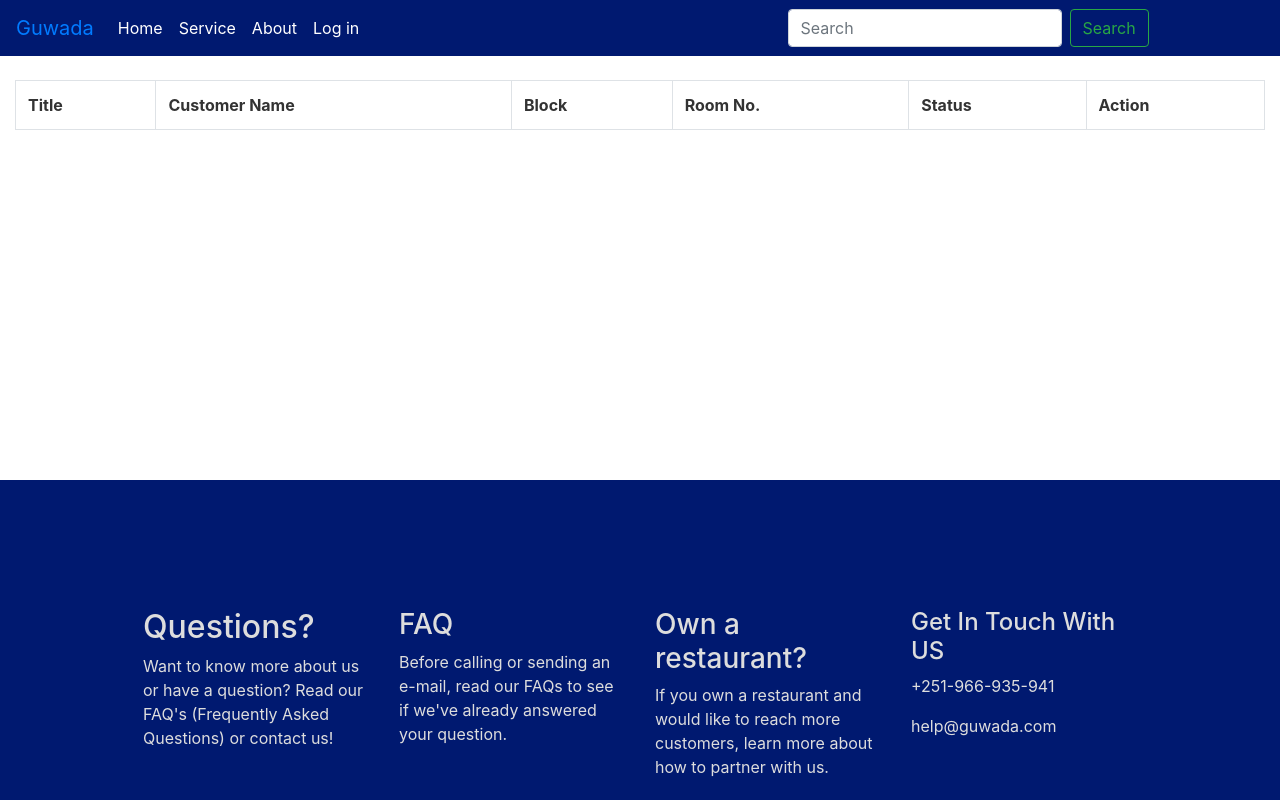
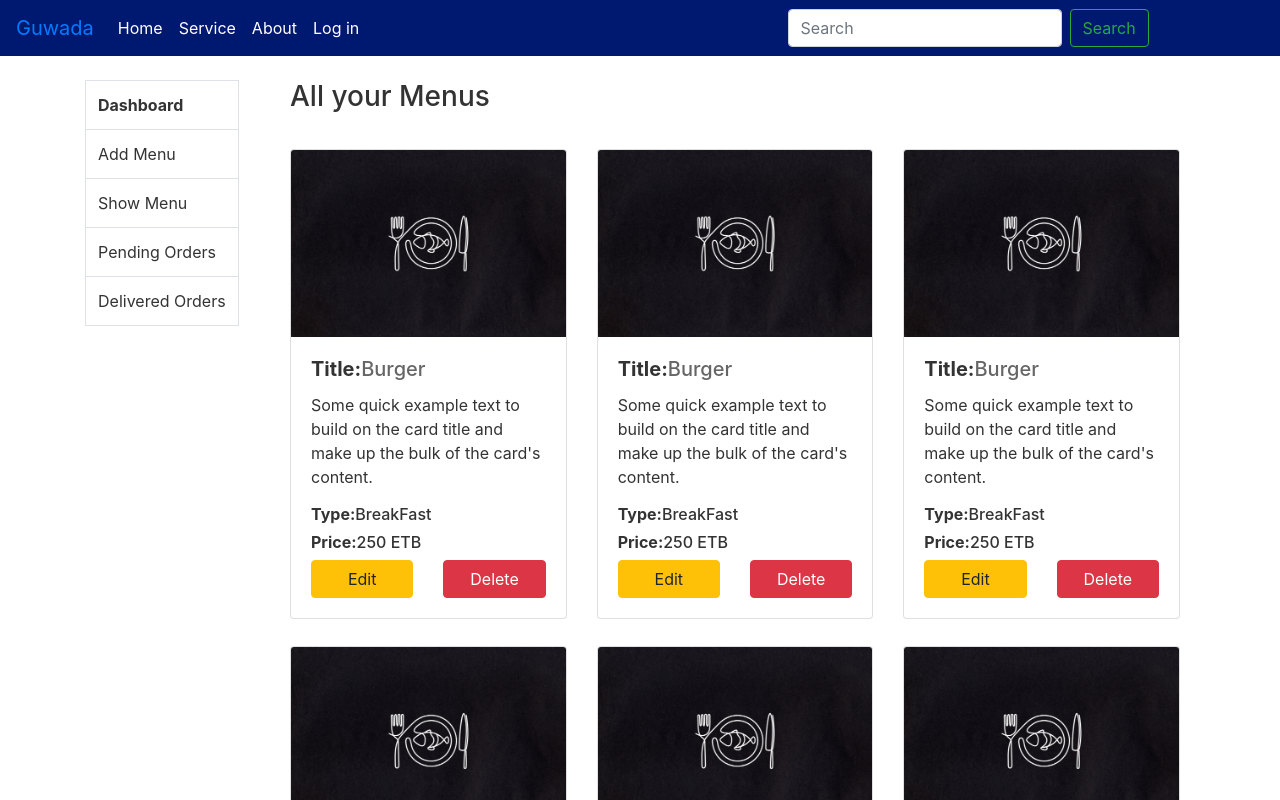
Before and after one commit to Girumance/GuwadaFrontEnd, a React (Create React App) app: page / in a window 1280 px wide. Shown: the top 800 px of the page. Built offline with nearby package versions, Linux system fonts and the light colour scheme.

Commit message:
dashboard is added

```diff
--- a/src/App.js
+++ b/src/App.js
@@ -16,6 +16,7 @@ import AddKMenu from './Components/AddMenu';
 import ShowMenu from './Components/ShowMenu';
 import ShowMenuWrapper from './Components/ShowMenuWrapper';
 import Order from './Components/Order';
+import Dashboard from './Components/Dashboard';
 
 function App() {
 
@@ -30,12 +31,13 @@ function App() {
        <KitchenDetails/>
       <AddKMenu/>
       <ShowMenuWrapper/>
+      <Order/>
    */
   return (
     <div className="App">
       <Navigation/>
 
-      <Order/>
+        <Dashboard/>
 
       <Footer/>
 
--- /dev/null
+++ b/src/Components/Dashboard.js
@@ -0,0 +1,57 @@
+import React from "react"
+import Order from "./Order"
+import ShowMenu from "./ShowMenu"
+import ShowMenuWrapper from "./ShowMenuWrapper"
+import AddKMenu from "./AddMenu"
+
+export default class Dashboard extends React.Component{
+
+render(){
+    return(
+        <div className="dashboard">
+        <div className="container">
+            <div className="row">
+
+                <div className="col-md-2">
+                <div className="dashboard_menu">
+                    <table className="table table-bordered">
+                        <tr>
+                            <th>Dashboard</th>
+
+                        </tr>
+                        <tr>
+                         <td>Add Menu</td>
+                        </tr>
+
+                        <tr>
+                         <td>Show Menu</td>
+                        </tr>
+
+                        <tr>
+                         <td>Pending Orders</td>
+                        </tr>
+
+
+                        <tr>
+                         <td>Delivered Orders</td>
+                        </tr>
+                    </table>
+                    </div>
+                    </div>
+
+                    <div className="col-md-10">
+
+                        <ShowMenuWrapper/>
+
+                </div>
+                </div>
+
+
+
+            </div>
+            </div>
+
+    );
+}
+
+}
--- a/src/Components/Order.js
+++ b/src/Components/Order.js
@@ -8,10 +8,12 @@ export default class Order extends React.Component{
                 <table className="table table-bordered">
                     <tr>
                         <th>Title</th>
+                        <th>Quantity</th>
+                        <th>Additional Info</th>
                         <th>Customer Name</th>
                         <th>Block</th>
                         <th> Room No. </th>
-                        <th>Status</th>
+                        <th>Date & Time</th>
                         <th>Action</th>
                     </tr>
                 </table>
--- a/src/Components/ShowMenuWrapper.js
+++ b/src/Components/ShowMenuWrapper.js
@@ -5,7 +5,7 @@ export default class ShowMenuWrapper extends React.Component{
     render(){
         return(
             <div className="container">
-                <h3>ALl your Menus</h3>
+                <h3>All your Menus</h3>
             <div className="row">
                 <div className="col-md-4">
                         <ShowMenu/>
--- a/src/style.css
+++ b/src/style.css
@@ -290,3 +290,14 @@ form{
     margin-top: 10vh;
     min-height: 50vh;
 }
+
+.dashboard{
+    margin-top:10vh;
+}
+
+.dashboard_menu{
+
+    position:fixed;
+    top:8;
+    left:10;
+}
```
